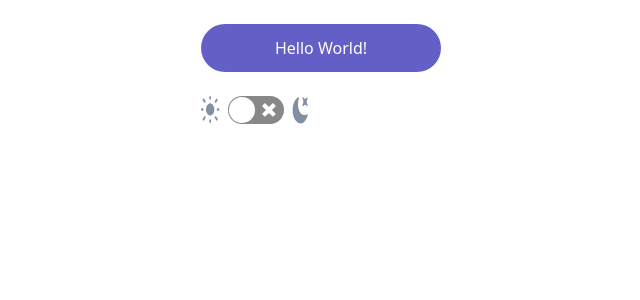
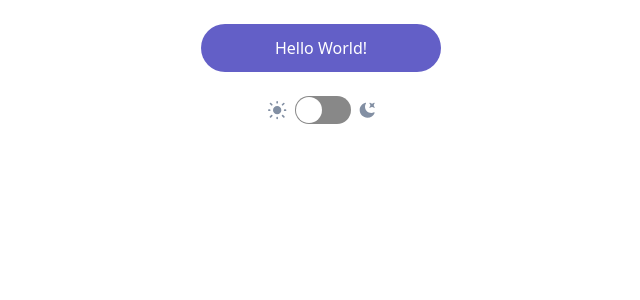
Before and after one commit to hmrbcnto/kanban_app, a Next.js app: page / in a window 1280 px wide. Shown: the top 300 px of the page, without its empty margins (319-959 px from the left). Built offline with nearby package versions, Linux system fonts and the light colour scheme.

Commit message:
style: updated Switch component format

```diff
--- a/src/components/Switch/Switch.types.ts
+++ b/src/components/Switch/Switch.types.ts
@@ -1,6 +1,7 @@
 export interface SwitchProps {
   onClick: () => void;
-  switchColor?: string;
+  onColor?: string;
+  offColor?: string;
   leftIcon?: React.ReactNode | React.ReactNode[];
   rightIcon?: React.ReactNode | React.ReactNode[];
   checked: boolean;
--- a/src/components/Switch/index.tsx
+++ b/src/components/Switch/index.tsx
@@ -4,17 +4,20 @@ import { SwitchProps } from './Switch.types';
 
 const Switch: React.FC<SwitchProps> = ({
   onClick,
-  switchColor,
+  onColor,
+  offColor,
   leftIcon,
   rightIcon,
   checked
 }) => {
   return (
-    <div className="flex gap-2">
+    <div className="flex gap-2 justify-center items-center">
       {leftIcon}
       <ReactSwitch
         onChange={onClick}
         checked={checked}
+        checkedIcon={false}
+        uncheckedIcon={false}
       />
       {rightIcon}
     </div>
```
